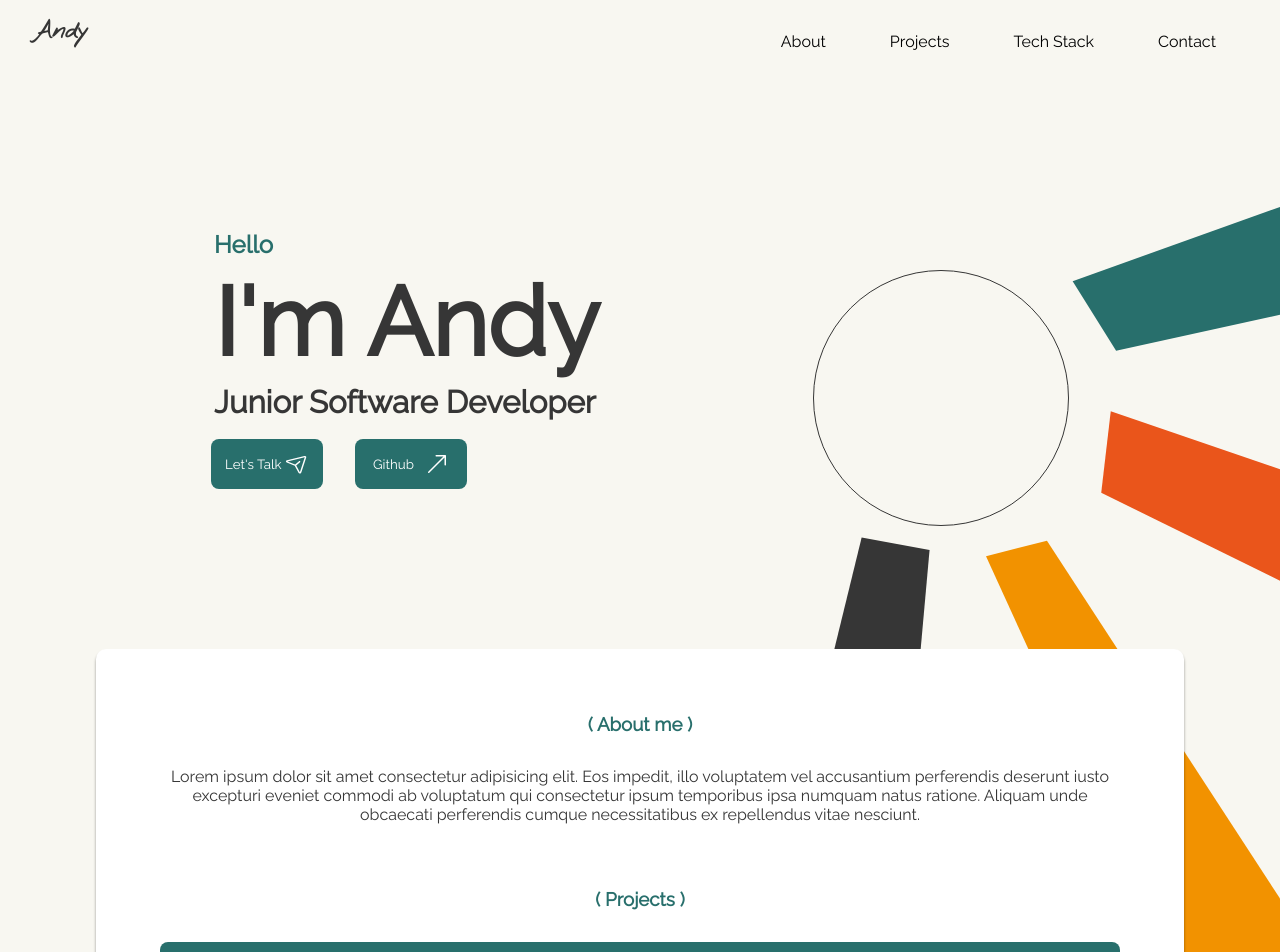
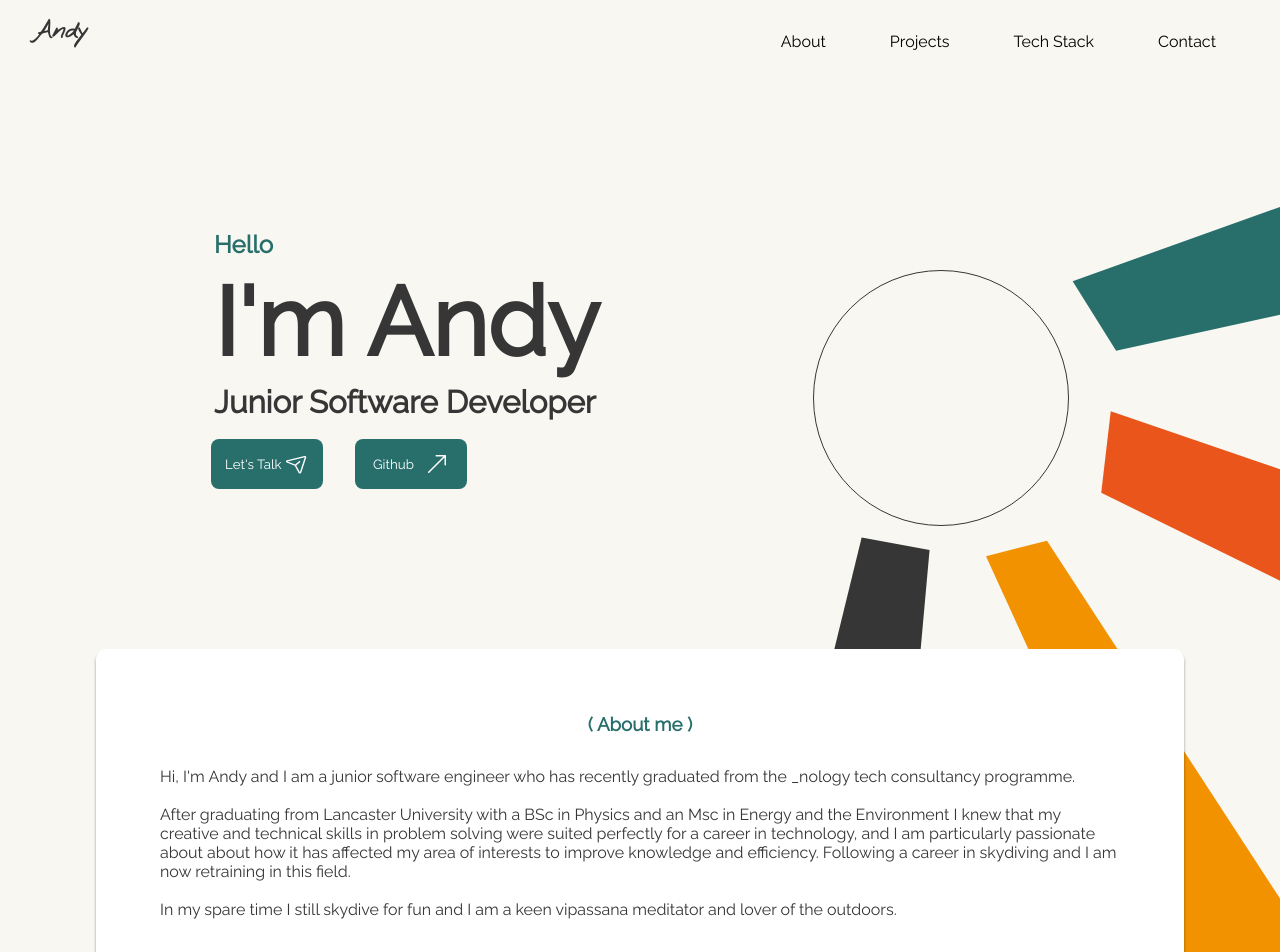
Before and after one commit to Andy-Reynolds/portfolio, a React (Create React App) app: page / in a window 1280 px wide. Shown: the top 952 px of the page. Built offline with nearby package versions, Linux system fonts and the light colour scheme.

Commit message:
Added about me paragraph

```diff
--- a/src/components/About/About.jsx
+++ b/src/components/About/About.jsx
@@ -6,11 +6,22 @@ const About = () => {
     <div className="about">
       <h3 className="about__heading">( About me )</h3>
       <p className="about__paragraph">
-        Lorem ipsum dolor sit amet consectetur adipisicing elit. Eos impedit,
-        illo voluptatem vel accusantium perferendis deserunt iusto excepturi
-        eveniet commodi ab voluptatum qui consectetur ipsum temporibus ipsa
-        numquam natus ratione. Aliquam unde obcaecati perferendis cumque
-        necessitatibus ex repellendus vitae nesciunt.
+        Hi, I'm Andy and I am a junior software engineer who has recently
+        graduated from the _nology tech consultancy programme.
+      </p>
+      <br />
+      <p className="about__paragraph">
+        After graduating from Lancaster University with a BSc in Physics and an
+        Msc in Energy and the Environment I knew that my creative and technical
+        skills in problem solving were suited perfectly for a career in
+        technology, and I am particularly passionate about about how it has
+        affected my area of interests to improve knowledge and efficiency.
+        Following a career in skydiving and I am now retraining in this field.
+      </p>
+      <br />
+      <p className="about__paragraph">
+        In my spare time I still skydive for fun and I am a keen vipassana
+        meditator and lover of the outdoors.
       </p>
     </div>
   );
--- a/src/components/About/About.scss
+++ b/src/components/About/About.scss
@@ -5,4 +5,8 @@
     color: $colour-primary;
     margin-bottom: 2rem;
   }
+
+  &__paragraph {
+    text-align: left;
+  }
 }
```
